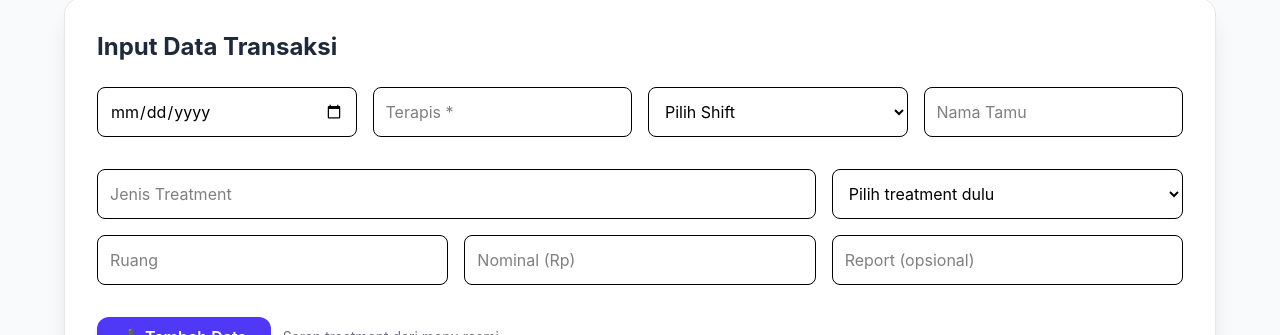
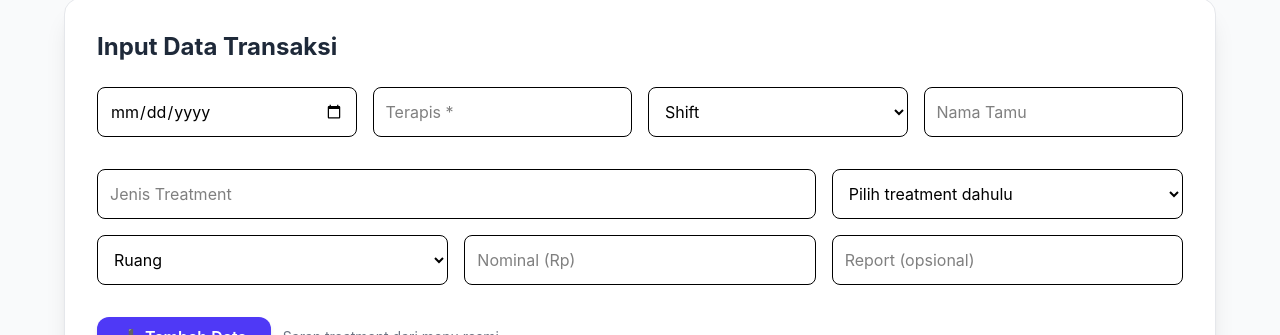
Before and after one commit to audialrsaa/laporan_pendapatan_terapis, a Next.js app: page / in a window 1280 px wide. Shown: the part 344-679 px from the top of the page. Built offline with nearby package versions, Linux system fonts and the light colour scheme.

Commit message:
update ruang

```diff
--- a/app/components/SpreadsheetTable.js
+++ b/app/components/SpreadsheetTable.js
@@ -1,14 +1,6 @@
 "use client";
 import React, { useState, useEffect, useMemo } from "react";
 import menuData from "../data/menu.json";
-
-/**
- * SpreadsheetTable
- * - Autocomplete jenis treatment (dari menuData)
- * - Jika treatment punya beberapa opsi durasi -> tampilkan pilihan durasi
- * - Saat pilih treatment/opsi otomatis isi nominal
- * - Shift dropdown: A1 / Md / B1 (manual)
- */
 
 const buildFlatMenu = (menu) =>
   menu.flatMap((m) =>
@@ -63,7 +55,6 @@ const SpreadsheetTable = ({ data, onSave }) => {
   };
 
   const pickSuggestion = (sug) => {
-    // When suggestion picked: set jenisTreatment and set durasi+nominal if unique
     const optionsForName = menuData.find((m) => m.name === sug.name)?.options || [];
     setFormData((prev) => ({
       ...prev,
@@ -78,7 +69,6 @@ const SpreadsheetTable = ({ data, onSave }) => {
   const handleDurasiChange = (e) => {
     const dur = e.target.value;
     setFormData((prev) => {
-      // find price for this treatment + duration
       const menuItem = menuData.find((m) => m.name === prev.jenisTreatment);
       let price = prev.nominal || "";
       if (menuItem) {
@@ -148,7 +138,7 @@ const SpreadsheetTable = ({ data, onSave }) => {
         <input name="terapis" placeholder="Terapis *" value={formData.terapis} onChange={handleChange}
           className="p-3 border rounded-lg" />
         <select name="shift" value={formData.shift} onChange={handleChange} className="p-3 border rounded-lg">
-          <option value="">Pilih Shift</option>
+          <option value="">Shift</option>
           <option value="A1">A1</option>
           <option value="Md">Md</option>
           <option value="B1">B1</option>
@@ -158,8 +148,9 @@ const SpreadsheetTable = ({ data, onSave }) => {
           className="p-3 border rounded-lg" />
       </div>
 
-      {/* treatment autocomplete + durasi + nominal */}
+      {/* treatment autocomplete + durasi + nominal + ruang */}
       <div className="grid grid-cols-1 md:grid-cols-3 gap-4">
+        {/* Autocomplete Treatment */}
         <div className="relative col-span-2">
           <input
             type="text"
@@ -180,8 +171,9 @@ const SpreadsheetTable = ({ data, onSave }) => {
           )}
         </div>
 
+        {/* Durasi */}
         <select name="durasi" value={formData.durasi} onChange={handleDurasiChange} className="p-3 border rounded-lg">
-          <option value="">{optionsForSelected.length ? "Pilih Durasi" : "Pilih treatment dulu"}</option>
+          <option value="">{optionsForSelected.length ? "Pilih Durasi" : "Pilih treatment dahulu"}</option>
           {optionsForSelected.map((opt, idx) => (
             <option key={idx} value={opt.durationMin}>
               {opt.durationMin} min
@@ -189,9 +181,31 @@ const SpreadsheetTable = ({ data, onSave }) => {
           ))}
         </select>
 
-        <input name="ruang" placeholder="Ruang" value={formData.ruang} onChange={handleChange}
-          className="p-3 border rounded-lg" />
+        {/* Ruang */}
+        <select
+          name="ruang"
+          value={formData.ruang}
+          onChange={handleChange}
+          className="p-3 border rounded-lg"
+        >
+          <option value="">Ruang</option>
+          <option value="Facial 1">Facial 1</option>
+          <option value="Facial 2">Facial 2</option>
+          <option value="Spa 1">Spa 1</option>
+          <option value="Spa 2">Spa 2</option>
+          <option value="Spa 3">Spa 3</option>
+          <option value="Massage 1">Massage 1</option>
+          <option value="Massage 2">Massage 2</option>
+          <option value="Massage 3">Massage 3</option>
+          <option value="Massage 4">Massage 4</option>
+          <option value="Single">Single</option>
+          <option value="Couple">Couple</option>
+          <option value="Hair spa">Hair spa</option>
+          <option value="Hair stayling">Hair stayling</option>
+          <option value="Nails">Nails</option>
+        </select>
 
+        {/* Nominal */}
         <input name="nominal" type="number" placeholder="Nominal (Rp)" value={formData.nominal || ""}
           onChange={handleChange} className="p-3 border rounded-lg" />
 
@@ -199,6 +213,7 @@ const SpreadsheetTable = ({ data, onSave }) => {
           className="p-3 border rounded-lg" />
       </div>
 
+      {/* Tombol simpan */}
       <div className="flex gap-3">
         <button onClick={handleAddOrUpdate} className={`px-6 py-2 rounded-xl font-semibold shadow-md ${editIndex !== null ? "bg-green-500 text-white" : "bg-indigo-600 text-white"}`}>
           {editIndex !== null ? "✅ Update Data" : "➕ Tambah Data"}
@@ -206,7 +221,7 @@ const SpreadsheetTable = ({ data, onSave }) => {
         <div className="self-center text-sm text-gray-500">Saran treatment dari menu resmi.</div>
       </div>
 
-      {/* table */}
+      {/* Tabel utama */}
       <div className="overflow-x-auto border border-gray-200 rounded-xl">
         <table className="min-w-full divide-y divide-gray-200">
           <thead className="bg-gray-50">
@@ -249,7 +264,7 @@ const SpreadsheetTable = ({ data, onSave }) => {
         </table>
       </div>
 
-      {/* monthly summary computed inline */}
+      {/* Rekap Bulanan */}
       <div>
         <h2 className="text-xl font-bold mb-3 text-gray-800">📊 Pendapatan Per Bulan & Terapis</h2>
         <div className="overflow-x-auto border border-gray-200 rounded-xl">
```
Also changed, not shown: app/components/SummaryReport.js (+4 -4 lines).
